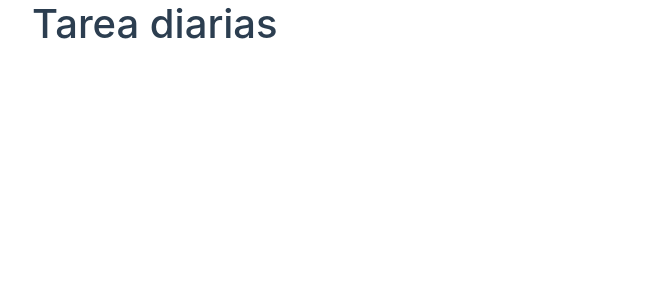
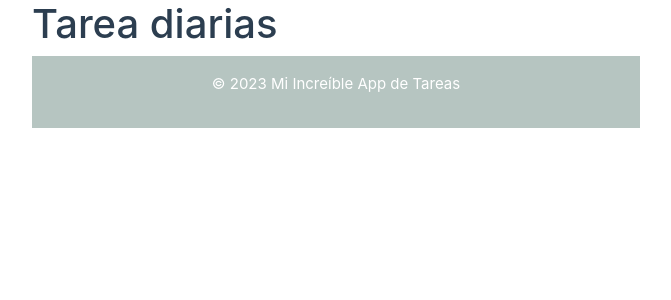
Before and after one commit to NAFISA-USMANOVA/ToDo_List_Vue_SpringBoot, a Vue app in the folder frontend/: page / in a window 1280 px wide. Shown: the top 300 px of the page, without its empty margins (0-671 px from the left). Built offline with nearby package versions, Linux system fonts and the light colour scheme.

Commit message:
add footer operating with copyride

```diff
--- a/frontend/src/App.vue
+++ b/frontend/src/App.vue
@@ -1,17 +1,20 @@
-<script >
+<template>
+  <div>
+    <header><h1>Tarea diarias</h1></header>
+    <main></main>
+    <FooterToDo> </FooterToDo>
+  </div>
+</template>
+
+<script>
+import FooterToDo from './components/FooterToDo.vue'
+
 export default {
   name: 'App',
   components: {
-
+    FooterToDo
   }
 }
 </script>
 
-<template>
-  <h1>Tarea diarias</h1>
-
-</template>
-
-<style >
-
-</style>
+<style></style>
--- /dev/null
+++ b/frontend/src/components/FooterToDo.vue
@@ -0,0 +1,24 @@
+<template>
+  <footer class="footer">
+    <p>&copy; {{ currentYear }} Mi Increíble App de Tareas</p>
+  </footer>
+</template>
+
+<script>
+export default {
+  data() {
+    return {
+      currentYear: new Date().getFullYear()
+    }
+  }
+}
+</script>
+
+<style scoped>
+footer {
+  background-color: #2e594c58;
+  color: white;
+  text-align: center;
+  padding: 1rem;
+}
+</style>
```
